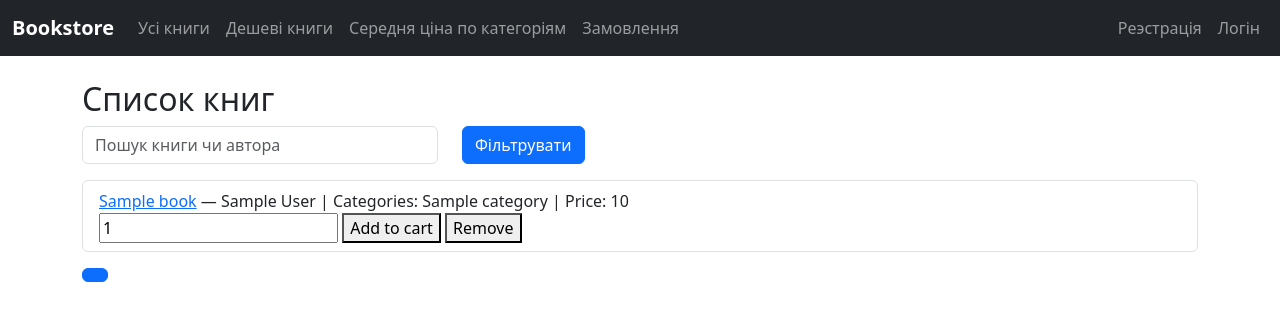
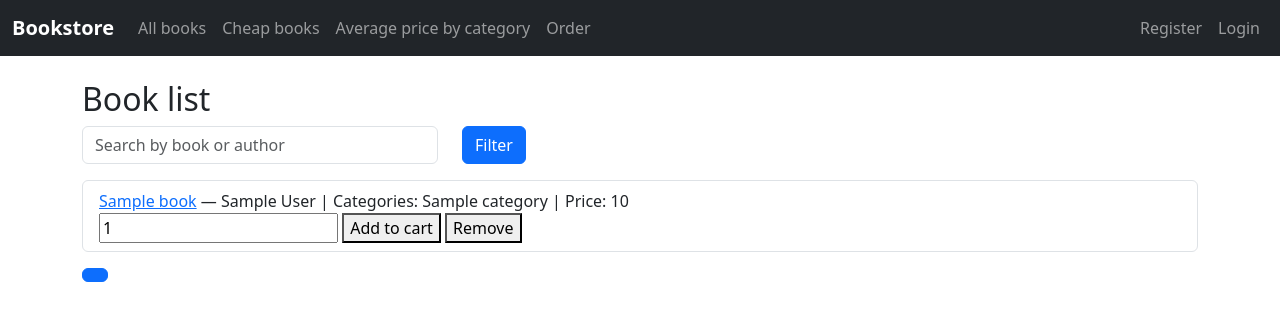
Before and after one commit to MatyVic/HillelDjangoHW, a Django app: page /shop/cheap-books/ in a window 1280 px wide. Shown: the top 321 px of the page. Run offline with Django 5.2, Linux system fonts and the light colour scheme; tables that the repository leaves empty hold one stand-in row (values such as "Sample post"); parts of the project's set-up code (start-up, migrations or seed data) failed here and were passed over.

Commit message:
Додавання перекладу та оновлення деяких html форм

```diff
--- a/shop/models.py
+++ b/shop/models.py
@@ -2,11 +2,11 @@
 from django.utils import timezone
 from django.conf import settings
 from django.db import models
-
+from django.utils.translation import gettext_lazy as _
 
 class Category(models.Model):
-    name = models.CharField(max_length=100)
-    bio = models.TextField(default="No bio yet")
+    name = models.CharField(max_length=100, verbose_name=_("Category name"))
+    bio = models.TextField(default="No bio yet", verbose_name=_("bio"))
 
     def __str__(self):
         return self.name
@@ -17,43 +17,43 @@
         ]
 
 class Author(models.Model):
-    first_name = models.CharField(max_length=100)
-    last_name = models.CharField(max_length=100)
-    country = models.CharField(max_length=100)
-    birth_date = models.DateField(default=timezone.now)
-    bio = models.TextField(default="No bio yet")
+    first_name = models.CharField(max_length=100, verbose_name=_("First name"))
+    last_name = models.CharField(max_length=100, verbose_name=_("Last name"))
+    country = models.CharField(max_length=100, verbose_name=_("Country"))
+    birth_date = models.DateField(default=timezone.now, verbose_name=_("Birth date"))
+    bio = models.TextField(default="No bio yet", verbose_name=_("bio"))
 
     def __str__(self):
         return self.first_name + " " + self.last_name
 
 
 class Publisher(models.Model):
-    name = models.CharField(max_length=100)
-    country = models.CharField(max_length=100)
-    website = models.URLField()
-    bio = models.TextField(default="No bio yet")
+    name = models.CharField(max_length=100, verbose_name=_("Publisher name"))
+    country = models.CharField(max_length=100, verbose_name=_("Country"))
+    website = models.URLField(verbose_name=_("Website"))
+    bio = models.TextField(default="No bio yet", verbose_name=_("bio"))
 
     def __str__(self):
         return self.name
 
 
 class Book(models.Model):
-    title = models.CharField(max_length=100)
-    author = models.ManyToManyField(Author)
-    category = models.ManyToManyField(Category)
-    publisher = models.ForeignKey('Publisher', on_delete=models.CASCADE)
-    published_year = models.IntegerField()
-    added_at = models.DateTimeField()
-    amount = models.IntegerField()
-    price = models.IntegerField()
-    available = models.BooleanField(default=True)
-    calculated_rating = models.DecimalField(max_digits=5, decimal_places=2, null=True)
+    title = models.CharField(max_length=100, verbose_name=_("Title"))
+    author = models.ManyToManyField(Author, verbose_name=_("Author"))
+    category = models.ManyToManyField(Category, verbose_name=_("Category"))
+    publisher = models.ForeignKey('Publisher', on_delete=models.CASCADE, verbose_name=_("Publisher"))
+    published_year = models.IntegerField(verbose_name=_("Published year"))
+    added_at = models.DateTimeField(verbose_name=_("Added at"), default=timezone.now)
+    amount = models.IntegerField(verbose_name=_("Amount"))
+    price = models.IntegerField(verbose_name=_("Price"))
+    available = models.BooleanField(default=True,verbose_name=_("Available"))
+    calculated_rating = models.DecimalField(max_digits=5, decimal_places=2, null=True, verbose_name=_("Calculated rating"))
 
 class Rating(models.Model):
-    book = models.ForeignKey(Book, on_delete=models.CASCADE)
-    user = models.ForeignKey(settings.AUTH_USER_MODEL, on_delete=models.CASCADE)
-    rating = models.IntegerField()
-    feedback = models.TextField()
+    book = models.ForeignKey(Book, on_delete=models.CASCADE, verbose_name=_("Book"))
+    user = models.ForeignKey(settings.AUTH_USER_MODEL, on_delete=models.CASCADE, verbose_name=_("User"))
+    rating = models.IntegerField(verbose_name=_("Rating"))
+    feedback = models.TextField(verbose_name=_("Feedback"))
 
     def get_absolute_url(self):
         return reverse("book", args=[self.book.id])
--- a/templates/base.html
+++ b/templates/base.html
@@ -1,39 +1,46 @@
 {% load static %}
+{% load i18n %}
 <!DOCTYPE html>
-<html lang="en">
+<html lang="{{ LANGUAGE_CODE }}">
 <head>
     <meta charset="UTF-8">
-    <title>{% block title %}Book Store{% endblock %}</title>
+    <title>{% block title %}{% trans "Book Store" %}{% endblock %}</title>
     <link rel="stylesheet" href="https://cdn.jsdelivr.net/npm/bootstrap@5.3.0/dist/css/bootstrap.min.css">
     <link rel="stylesheet" href="{% static 'css/style.css' %}">
 </head>
 <body>
     <nav class="navbar navbar-expand-lg navbar-dark bg-dark">
         <div class="container-fluid">
-            <a class="navbar-brand" href="{% url 'shop:all_books' %}">Bookstore</a>
+            <a class="navbar-brand" href="{% url 'shop:all_books' %}">{% trans "Bookstore" %}</a>
             <div class="collapse navbar-collapse">
                 <ul class="navbar-nav me-auto">
-                    <li class="nav-item"><a class="nav-link" href="{% url 'shop:all_books' %}">Усі книги</a></li>
-                    <li class="nav-item"><a class="nav-link" href="{% url 'shop:cheap_books' %}">Дешеві книги</a></li>
-                    <li class="nav-item"><a class="nav-link" href="{% url 'shop:avg_price' %}">Середня ціна по категоріям</a></li>
-                    <li class="nav-item"><a class="nav-link" href="{% url 'order:new_order' %}">Замовлення</a></li>
-
+                    <li class="nav-item"><a class="nav-link" href="{% url 'shop:all_books' %}">{% trans "All books" %}</a></li>
+                    <li class="nav-item"><a class="nav-link" href="{% url 'shop:cheap_books' %}">{% trans "Cheap books" %}</a></li>
+                    <li class="nav-item"><a class="nav-link" href="{% url 'shop:avg_price' %}">{% trans "Average price by category" %}</a></li>
+                    <li class="nav-item"><a class="nav-link" href="{% url 'order:new_order' %}">{% trans "Order" %}</a></li>
                 </ul>
                 <ul class="navbar-nav ms-auto">
                     {% if user.is_authenticated %}
-                    <h5 class="text-white"> Hi, {{ user.username }}</h5>
-                    <li class="nav-item"> <a class="nav-link" href="{% url 'order:cart' %}">Кошик {% if cart_items_count %}({{ cart_items_count }}){% endif %} </a></li>
+                    <h5 class="text-white">{% blocktrans with username=user.username %}Hi, {{ username }}{% endblocktrans %}</h5>
+                    <li class="nav-item">
+                        <a class="nav-link" href="{% url 'order:cart' %}">
+                            {% trans "Cart" %} {% if cart_items_count %}({{ cart_items_count }}){% endif %}
+                        </a>
+                    </li>
                     <li class="nav-item">
                         <form method="post" action="{% url 'order:cart' %}?next={{ request.path }}" class="d-inline">
                             {% csrf_token %}
                             <input type="hidden" name="clear" value="1">
-                            <button type="submit" class="nav-link btn btn-link">Очистити кошик</button>
+                            <button type="submit" class="nav-link btn btn-link">{% trans "Clear cart" %}</button>
                         </form>
                     </li>
-                    <li class="nav-item"> {% csrf_token %} <a class="nav-link" href="{% url 'user:logout' %}">Логаут</a></li>
+                    <li class="nav-item">
+                        {% csrf_token %}
+                        <a class="nav-link" href="{% url 'user:logout' %}">{% trans "Logout" %}</a>
+                    </li>
                     {% else %}
-                    <li class="nav-item"><a class="nav-link" href="{% url 'user:user_register' %}">Реэстрація</a></li>
-                    <li class="nav-item"><a class="nav-link" href="{% url 'user:user_login' %}">Логін</a></li>
+                    <li class="nav-item"><a class="nav-link" href="{% url 'user:user_register' %}">{% trans "Register" %}</a></li>
+                    <li class="nav-item"><a class="nav-link" href="{% url 'user:user_login' %}">{% trans "Login" %}</a></li>
                     {% endif %}
                 </ul>
             </div>
--- a/templates/books.html
+++ b/templates/books.html
@@ -1,16 +1,17 @@
 {% extends "base.html" %}
-{% block title %}Book list{% endblock %}
+{% load i18n %}
+{% block title %}{% trans "Book list" %}{% endblock %}
 {% block content %}
-<h2>Список книг</h2>
+<h2>{% trans "Book list" %}</h2>
 
 <!-- Форма фільтрації -->
 <form method="get" class="mb-3">
     <div class="row">
         <div class="col-md-4">
-            <input type="text" name="q" class="form-control" placeholder="Пошук книги чи автора" value="{{ request.GET.q }}">
+            <input type="text" name="q" class="form-control" placeholder="{% trans 'Search by book or author' %}" value="{{ request.GET.q }}">
         </div>
         <div class="col-md-2">
-            <button type="submit" class="btn btn-primary">Фільтрувати</button>
+            <button type="submit" class="btn btn-primary">{% trans "Filter" %}</button>
         </div>
     </div>
 </form>
@@ -24,30 +25,30 @@
             {% for author in book.author.all %}
                 {{ author }}{% if not forloop.last %}, {% endif %}
             {% empty %}
-                No authors
+                {% trans "No authors" %}
             {% endfor %}
 
             <!-- Categories -->
-            | Categories:
+            | {% trans "Categories" %}:
             {% for category in book.category.all %}
                 {{ category }}{% if not forloop.last %}, {% endif %}
             {% empty %}
-                No categories
+                {% trans "No categories" %}
             {% endfor %}
 
-            | Price: {{ book.price }}
+            | {% trans "Price" %}: {{ book.price }}
 
             <form method="post" action="{% url 'order:cart' %}?next={{ request.path }}">
                 {% csrf_token %}
                 <input type="hidden" name="book_id" value="{{ book.id }}">
                 <input type="number" name="quantity" value="1" min="1">
-                <button type="submit" name="add" value="1">Add to cart</button>
-                <button type="submit" name="remove" value="1">Remove</button>
+                <button type="submit" name="add" value="1">{% trans "Add to cart" %}</button>
+                <button type="submit" name="remove" value="1">{% trans "Remove" %}</button>
             </form>
 
         </li>
     {% empty %}
-        <li class="list-group-item">Немає книг</li>
+        <li class="list-group-item">{% trans "No books found" %}</li>
     {% endfor %}
 </ul>
 
@@ -55,11 +56,11 @@
 <nav>
     <ul class="pagination mt-3">
         {% if page_obj.has_previous %}
-            <li class="page-item"><a class="page-link" href="?page={{ page_obj.previous_page_number }}">Назад</a></li>
+            <li class="page-item"><a class="page-link" href="?page={{ page_obj.previous_page_number }}">{% trans "Back" %}</a></li>
         {% endif %}
         <li class="page-item active"><span class="page-link">{{ page_obj.number }}</span></li>
         {% if page_obj.has_next %}
-            <li class="page-item"><a class="page-link" href="?page={{ page_obj.next_page_number }}">Вперед</a></li>
+            <li class="page-item"><a class="page-link" href="?page={{ page_obj.next_page_number }}">{% trans "Next" %}</a></li>
         {% endif %}
     </ul>
 </nav>
```
Also changed, not shown: bookstoreHW/settings.py (+12 -2 lines), order/models.py (+13 -13 lines), templates/book.html (+17 -20 lines), user_management/models.py (+10 -10 lines), locale/uk/LC_MESSAGES/django.po (added), order/migrations/0006_alter_order_created_at_alter_order_delivery_address_and_more.py (added), shop/migrations/0004_alter_author_bio_alter_author_birth_date_and_more.py (added), user_management/migrations/0002_alter_customuser_birth_date_and_more.py (added), 3 other files.
